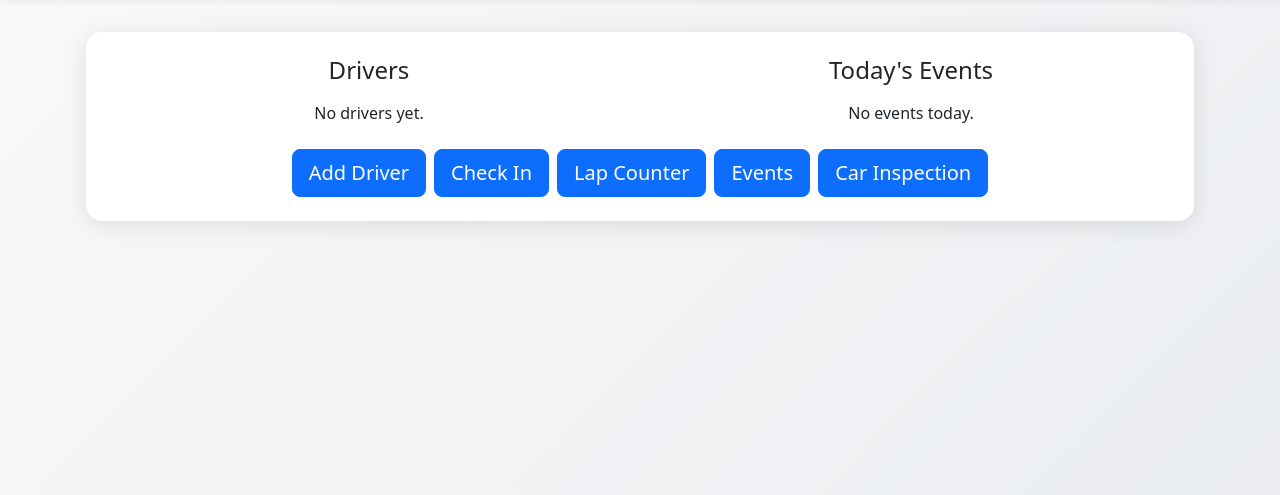
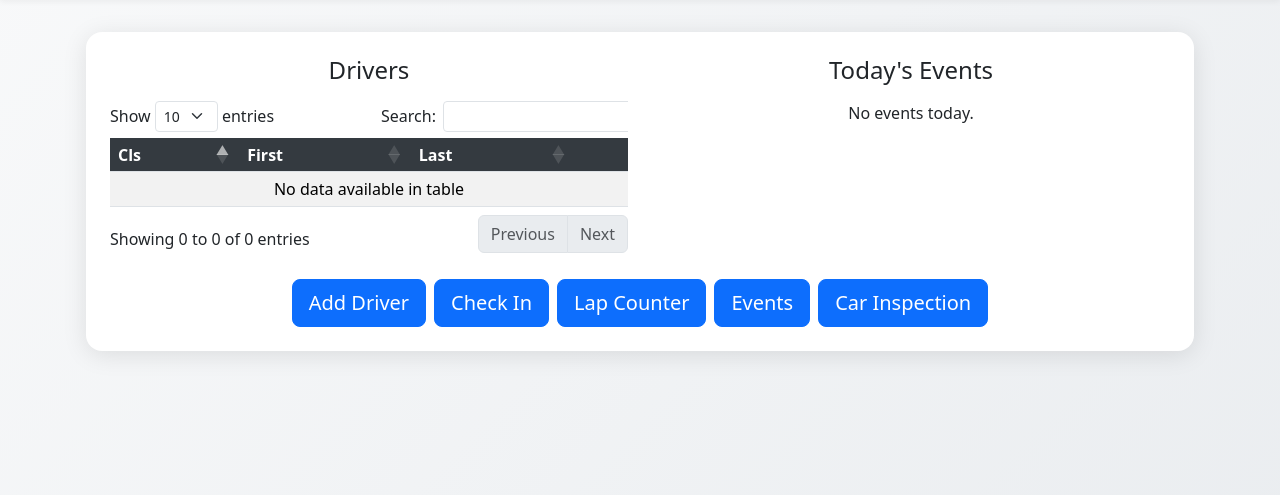
Before and after one commit to johnatrootdynamics/Race-Keeper, a Flask app: page / in a window 1280 px wide. Shown: the part 66-561 px from the top of the page. Run offline with Flask 3, Linux system fonts and the light colour scheme; the visitor is signed in with stand-in values (Sample User, id 1); data that the repository does not hold is empty; some libraries are stand-ins or nearby versions.

Commit message:
Update index.html

```diff
--- a/templates/index.html
+++ b/templates/index.html
@@ -5,10 +5,17 @@
   <meta http-equiv="X-UA-Compatible" content="IE=edge" />
   <meta name="viewport" content="width=device-width, initial-scale=1.0" />
   <title>Driver Dashboard</title>
+
   <!-- Bootstrap 5 CSS -->
-  <link href="https://cdn.jsdelivr.net/npm/bootstrap@5.3.3/dist/css/bootstrap.min.css" rel="stylesheet">
+  <link
+    href="https://cdn.jsdelivr.net/npm/bootstrap@5.3.3/dist/css/bootstrap.min.css"
+    rel="stylesheet"
+  >
   <!-- DataTables Bootstrap 5 CSS -->
-  <link rel="stylesheet" href="https://cdn.datatables.net/1.13.10/css/dataTables.bootstrap5.min.css">
+  <link
+    rel="stylesheet"
+    href="https://cdn.datatables.net/1.13.10/css/dataTables.bootstrap5.min.css"
+  >
 
   <style>
     /* ---------- Page background ---------- */
@@ -18,30 +25,42 @@
       display: flex;
       flex-direction: column;
     }
+
     /* ---------- Navbar ---------- */
     .navbar-light {
       box-shadow: 0 2px 6px rgba(0, 0, 0, 0.05);
     }
+
     /* ---------- Main container ---------- */
     .dashboard-wrapper {
       flex: 1 0 auto;
       padding: 2rem 1rem;
     }
+
     /* ---------- Card ---------- */
     .dashboard-card {
       border: none;
       border-radius: 1rem;
       box-shadow: 0 4px 24px rgba(0, 0, 0, 0.1);
     }
+
     /* ---------- Table headers ---------- */
     table.dataTable > thead th {
       background-color: #343a40 !important;
       color: #fff;
     }
-    /* make tables compact */
-    .table-sm th, .table-sm td {
+
+    /* make drivers table more compact */
+    #driversTable.table-sm th,
+    #driversTable.table-sm td {
       padding: 0.3rem 0.5rem;
     }
+
+    /* hide until DataTable initialized */
+    #driversTableContainer {
+      display: none;
+    }
+
     /* ---------- Footer ---------- */
     .footer {
       text-align: center;
@@ -61,12 +80,11 @@
         <!-- Drivers List -->
         <div class="col-md-6">
           <h4 class="mb-3 text-center">Drivers</h4>
-          {% if drivers %}
-          <!-- hidden until DataTables init -->
-          <div id="driversTableContainer" style="display: none;">
-            <div class="table-responsive">
-              <table id="driversTable"
-                     class="table table-striped table-sm w-100">
+          <div class="table-responsive" id="driversTableContainer">
+            <table
+              id="driversTable"
+              class="table table-striped table-sm w-100"
+            >
               <thead>
                 <tr>
                   <th>Cls</th>
@@ -76,35 +94,21 @@
                 </tr>
               </thead>
               <tbody>
-                  {% for d in drivers %}
-                  <tr>
-                    <td>{{ d.class }}</td>
-                    <td>{{ d.first_name }}</td>
-                    <td>{{ d.last_name }}</td>
-                    <td>
-                      <a href="{{ url_for('driver_profile', driver_id=d.id) }}"
-                         class="btn btn-outline-primary btn-sm">View</a>
-                    </td>
-                  </tr>
-                  {% endfor %}
+                <!-- empty: data filled via AJAX -->
               </tbody>
             </table>
           </div>
-          </div>
-          {% else %}
-            <p class="text-center mb-0">No drivers yet.</p>
-          {% endif %}
         </div>
 
         <!-- Today's Events -->
         <div class="col-md-6">
           <h4 class="mb-3 text-center">Today's Events</h4>
           {% if events %}
-          <!-- hidden until DataTables init -->
-          <div id="eventsTableContainer" style="display: none;">
           <div class="table-responsive">
-              <table id="eventsTodayTable"
-                     class="table table-striped table-sm w-100">
+            <table
+              id="eventsTodayTable"
+              class="table table-striped table-sm w-100"
+            >
               <thead>
                 <tr>
                   <th>Event</th>
@@ -118,14 +122,15 @@
                   <td>{{ e.event_name }}</td>
                   <td>{{ e.event_date.strftime('%Y-%m-%d %-I:%M %p') }}</td>
                   <td>
-                      <a href="{{ url_for('event_info', event_id=e.id) }}"
-                         class="btn btn-outline-primary btn-sm">View</a>
+                    <a
+                      href="{{ url_for('event_info', event_id=e.id) }}"
+                      class="btn btn-outline-secondary btn-sm"
+                    >View</a>
                   </td>
                 </tr>
                 {% endfor %}
               </tbody>
             </table>
-            </div>
           </div>
           {% else %}
             <p class="text-center mb-0">No events today.</p>
@@ -144,32 +149,58 @@
   </footer>
 
   <!-- Bootstrap JS Bundle -->
-  <script src="https://cdn.jsdelivr.net/npm/bootstrap@5.3.3/dist/js/bootstrap.bundle.min.js"></script>
+  <script
+    src="https://cdn.jsdelivr.net/npm/bootstrap@5.3.3/dist/js/bootstrap.bundle.min.js"
+  ></script>
   <!-- jQuery (required by DataTables) -->
   <script src="https://code.jquery.com/jquery-3.7.1.min.js"></script>
   <!-- DataTables JS -->
-  <script src="https://cdn.datatables.net/1.13.10/js/jquery.dataTables.min.js"></script>
-  <script src="https://cdn.datatables.net/1.13.10/js/dataTables.bootstrap5.min.js"></script>
+  <script
+    src="https://cdn.datatables.net/1.13.10/js/jquery.dataTables.min.js"
+  ></script>
+  <script
+    src="https://cdn.datatables.net/1.13.10/js/dataTables.bootstrap5.min.js"
+  ></script>
 
   <script>
     document.addEventListener('DOMContentLoaded', function () {
-      // Drivers table
+      // server-side paged drivers table
       new DataTable('#driversTable', {
-        lengthMenu: [5, 10, 25],
-        pageLength: 5,
+        serverSide: true,
+        processing: true,
+        ajax: {
+          url: "{{ url_for('drivers_data') }}",
+          type: "POST"
+        },
+        columns: [
+          { data: 'class' },
+          { data: 'first_name' },
+          { data: 'last_name' },
+          {
+            data: 'id',
+            orderable: false,
+            render: function(id) {
+              return `<a href="/driver/${id}" class="btn btn-outline-primary btn-sm">View</a>`;
+            }
+          }
+        ],
+        lengthMenu: [5, 10, 25, 50],
+        pageLength: 10,
         initComplete: function () {
+          // show once DataTables has loaded first page
           document.getElementById('driversTableContainer').style.display = 'block';
         }
       });
 
-      // Events table—same settings as drivers
+      // static events-today table (no paging/search)
+      if (document.querySelector('#eventsTodayTable')) {
         new DataTable('#eventsTodayTable', {
-        lengthMenu: [5, 10, 25],
-        pageLength: 5,
-        initComplete: function () {
-          document.getElementById('eventsTableContainer').style.display = 'block';
+          paging: false,
+          searching: false,
+          info: false,
+          ordering: false
+        });
       }
-      });
     });
   </script>
 </body>
```
Lines whose indentation alone changed are shown as unchanged.
